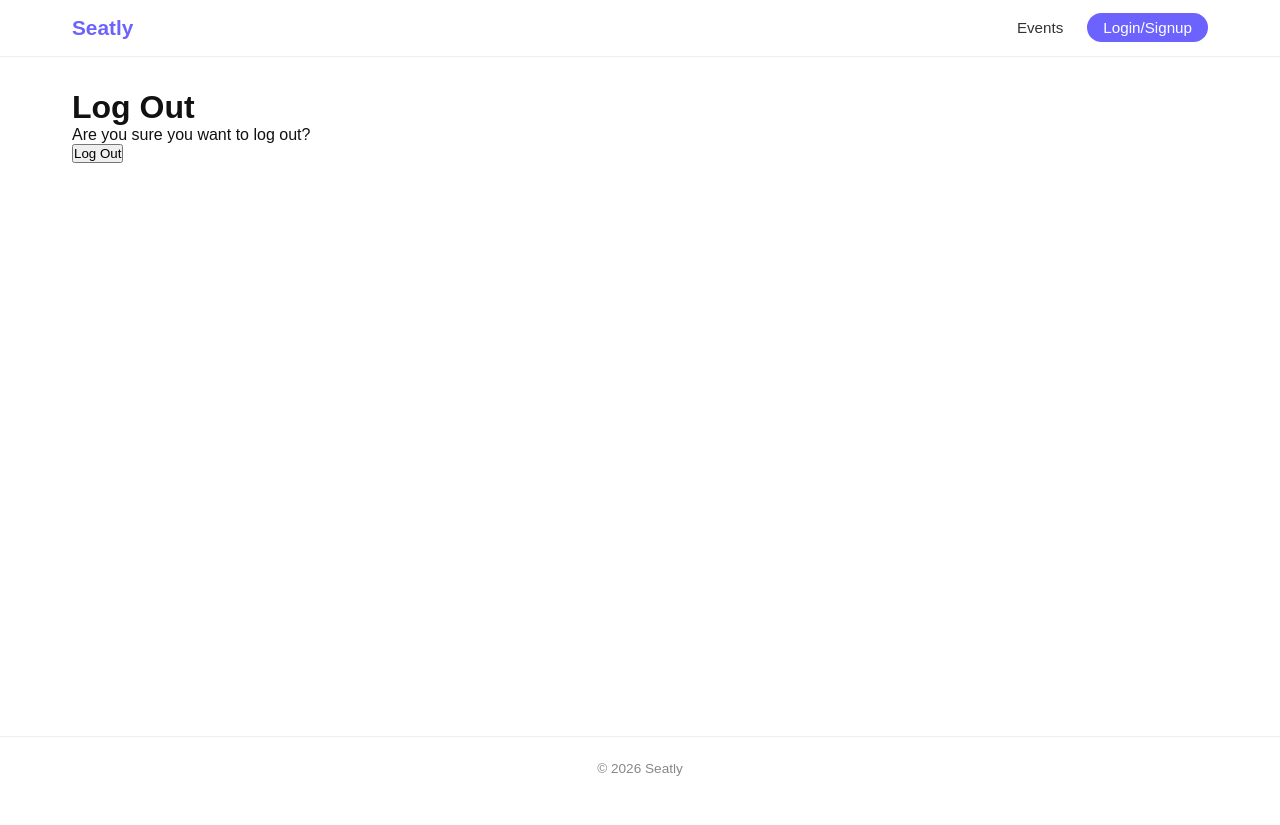
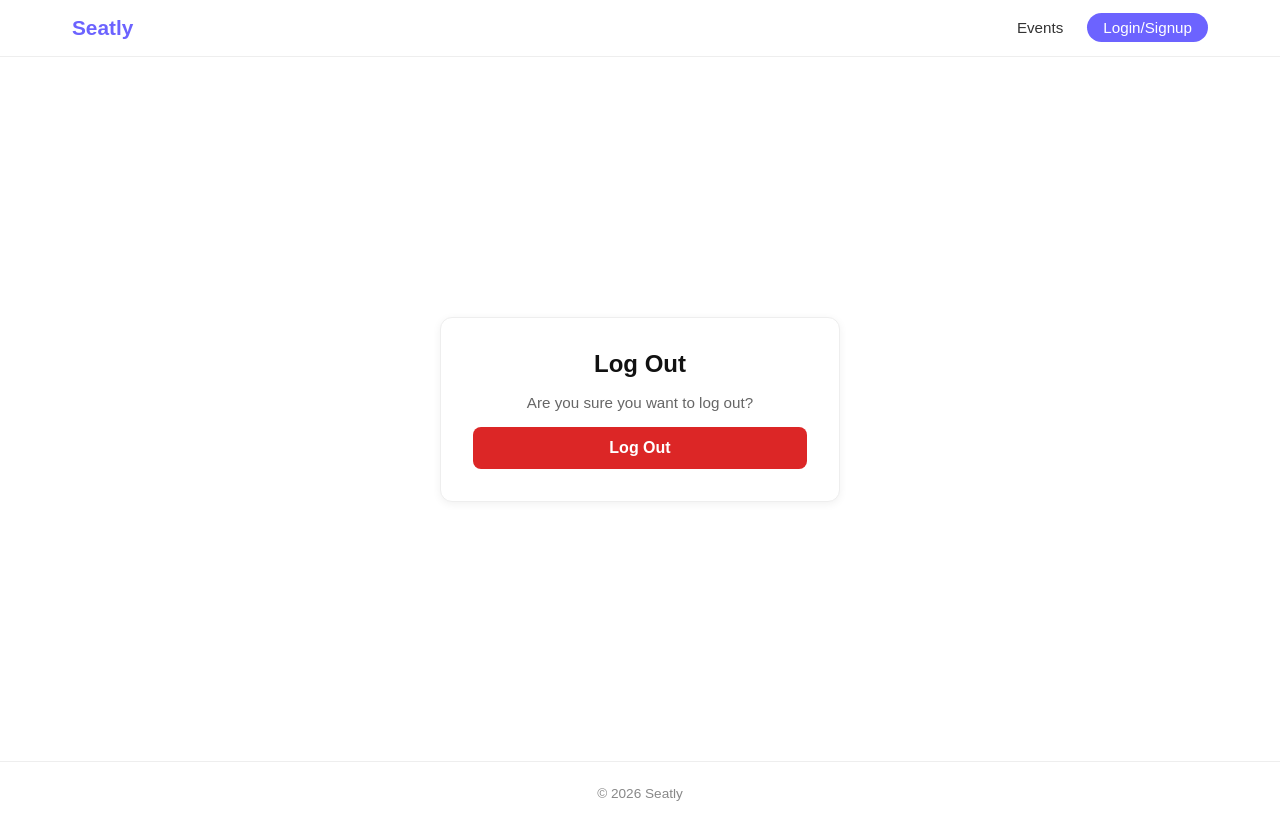
Before and after one commit to Abdulllahi-Adedeji/ticketmaster-clone, a Next.js app: page /logout in a window 1280 px wide. Before the commit the page ends 800 px from the top, so only its background shows below. Built offline with nearby package versions, Linux system fonts and the light colour scheme; no server answers.

Commit message:
added css to the logout

```diff
--- a/app/logout/page.js
+++ b/app/logout/page.js
@@ -1,6 +1,7 @@
 "use client";
 
 import { useRouter } from "next/navigation";
+import "../styles/logout.css"
 
 export default function LogoutPage() {
     const router = useRouter();
@@ -13,14 +14,14 @@ export default function LogoutPage() {
         const data = await res.json();
 
         if (data.success) {
+            router.refresh();
             router.push("/");
-            router.refresh();
         }
     }
 
     return (
-        <main className="page">
-            <div className="form">
+        <main className="logout-page">
+            <div className="logout-card">
                 <h1>Log Out</h1>
                 <p>Are you sure you want to log out?</p>
 
--- /dev/null
+++ b/app/styles/logout.css
@@ -0,0 +1,48 @@
+.logout-page {
+    min-height: 80vh;
+    display: flex;
+    align-items: center;
+    justify-content: center;
+    padding: 2rem;
+}
+
+.logout-card {
+    background: #ffffff;
+    border: 1px solid #eeeeee;
+    border-radius: 12px;
+    padding: 2rem;
+    width: 100%;
+    max-width: 400px;
+    box-shadow: 0 2px 8px rgba(0, 0, 0, 0.06);
+    text-align: center;
+    display: flex;
+    flex-direction: column;
+    gap: 1rem;
+}
+
+.logout-card h1 {
+    font-size: 1.5rem;
+    font-weight: 700;
+    color: #111111;
+}
+
+.logout-card p {
+    font-size: 0.95rem;
+    color: #666666;
+}
+
+.logout-card button {
+    background: #dc2626;
+    color: #ffffff;
+    border: none;
+    padding: 0.75rem;
+    border-radius: 8px;
+    font-size: 1rem;
+    font-weight: 700;
+    cursor: pointer;
+    width: 100%;
+}
+
+.logout-card button:hover {
+    background: #b91c1c;
+}
```
